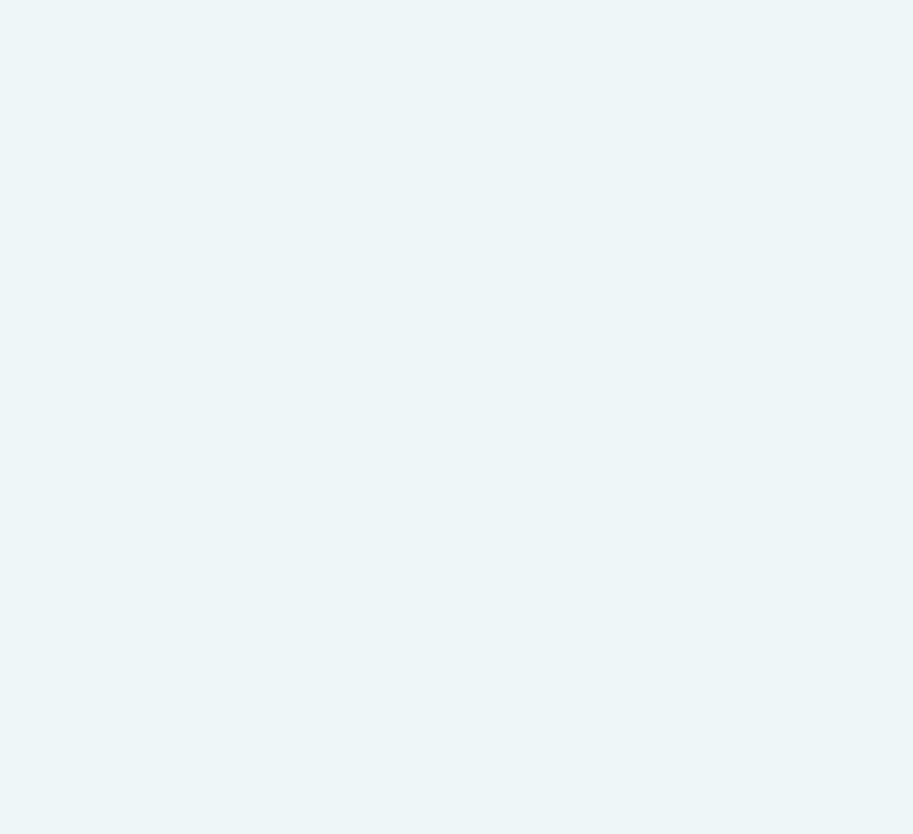
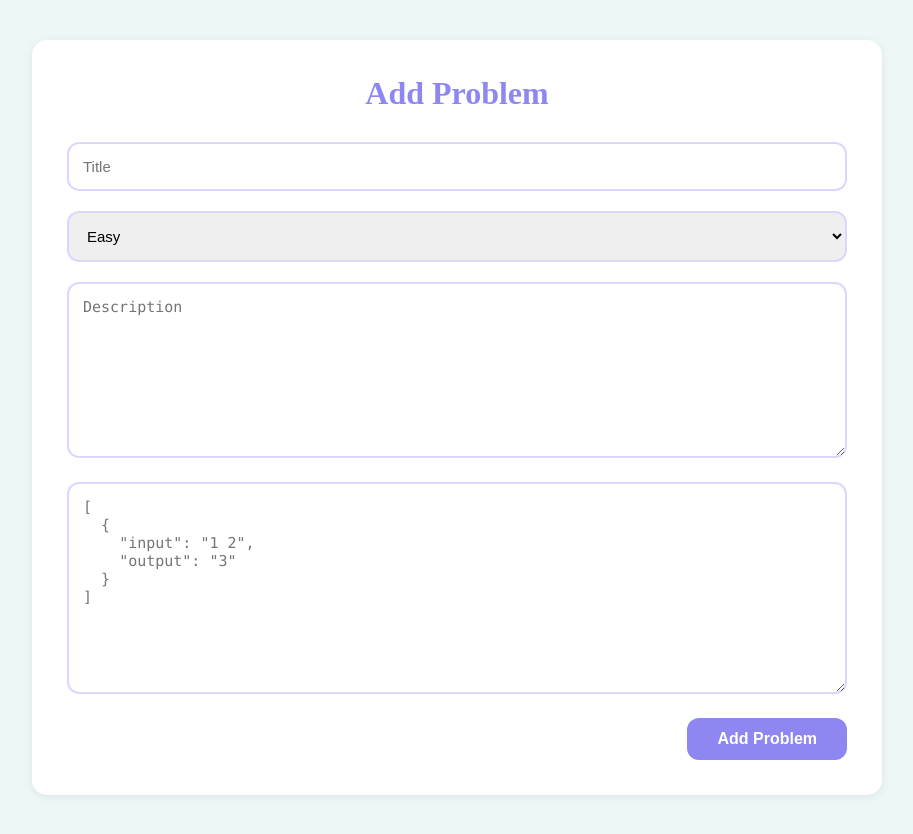
Before and after one commit to praneethkumarsanka9/runtime, a React app in the folder frontend/: page /add-problem in a window 1280 px wide. Before the commit this address had no page. Shown: the whole page, without its empty margins (183-1096 px from the left). Before the commit the page ends 800 px from the top, so only its background shows below. Built offline with nearby package versions, Linux system fonts and the light colour scheme; sample sign-in values are in the browser's storage; the HTML template or start-up script is replaced by a standard one.

Commit message:
Added a admin specified route to add problems

```diff
--- a/frontend/src/App.jsx
+++ b/frontend/src/App.jsx
@@ -6,6 +6,7 @@ import Register from "./pages/Register";
 import Verify from "./pages/Verify"
 import ProtectedRoute from "./compnents/ProtectedRoute";
 import ProblemDetail from "./pages/ProblemDetail";
+import AddProblem from "./pages/AddProblem";
 
 function App(){
     return (
@@ -23,6 +24,11 @@ function App(){
                <ProblemDetail/>
           </ProtectedRoute>
         }/>
+        <Route path="/add-problem" element={
+          <ProtectedRoute>
+               <AddProblem/>
+          </ProtectedRoute>
+        }/>
       </Routes>
     )
 }
--- /dev/null
+++ b/frontend/src/pages/AddProblem.css
@@ -0,0 +1,99 @@
+body{
+    background: #edf7f8;
+}
+
+.add-problem-container{
+
+    width: 70%;
+    max-width: 850px;
+
+    margin: 40px auto;
+
+    background: white;
+
+    padding: 35px;
+
+    border-radius: 15px;
+
+    box-shadow: 0 2px 10px rgba(0,0,0,.08);
+}
+
+.add-problem-container h1{
+
+    text-align: center;
+
+    color: #8f87f1;
+
+    margin-bottom: 30px;
+}
+
+.add-problem-container input,
+.add-problem-container select,
+.add-problem-container textarea{
+
+    width: 100%;
+
+    margin-bottom: 20px;
+
+    padding: 14px;
+
+    font-size: 15px;
+
+    border: 2px solid #dcd6ff;
+
+    border-radius: 12px;
+
+    outline: none;
+
+    box-sizing: border-box;
+
+    transition: .3s;
+}
+
+.add-problem-container input:focus,
+.add-problem-container select:focus,
+.add-problem-container textarea:focus{
+
+    border-color: #8f87f1;
+
+    box-shadow: 0 0 0 4px rgba(143,135,241,.15);
+}
+
+.add-problem-container textarea{
+
+    resize: vertical;
+
+    font-family: Consolas, monospace;
+}
+
+.add-problem-container button{
+
+    display: block;
+
+    margin-left: auto;
+
+    padding: 12px 30px;
+
+    border: none;
+
+    border-radius: 12px;
+
+    background: #8f87f1;
+
+    color: white;
+
+    font-size: 16px;
+
+    font-weight: 600;
+
+    cursor: pointer;
+
+    transition: .3s;
+}
+
+.add-problem-container button:hover{
+
+    background: #7b72eb;
+
+    box-shadow: 0 8px 20px rgba(143,135,241,.3);
+}
--- /dev/null
+++ b/frontend/src/pages/AddProblem.jsx
@@ -0,0 +1,84 @@
+import axios from "axios";
+import { useState } from "react";
+import { useNavigate } from "react-router-dom";
+import "./AddProblem.css";
+
+function AddProblem(){
+    const navigate = useNavigate();
+
+    const [title,setTitle] = useState("");
+    const [difficulty,setDifficulty] = useState("Easy");
+    const [description, setDescription] = useState("");
+    const [testcases, setTestcases] = useState("");
+
+    async function addProblem(){
+        try{
+            const token = localStorage.getItem("token");
+            await axios.post(
+                "http://localhost:3000/problems",
+                {
+                    title,
+                    difficulty,
+                    description,
+                    testcases: JSON.parse(testcases)
+                },
+                {
+                    headers:{
+                        Authorization: token
+                    }
+                }
+            );
+
+            alert("Problem Added");
+            navigate("/problems");
+        }catch(err){
+            console.log(err.response?.data);
+        }
+    }
+
+
+return (
+    <div className="add-problem-container">
+        <h1>Add Problem</h1>
+        <input
+            type="text"
+            placeholder="Title"
+            value={title}
+            onChange={(e) => setTitle(e.target.value)}
+        />
+        <select
+            value={difficulty}
+            onChange={(e) => setDifficulty(e.target.value)}
+        >
+            <option value="Easy">Easy</option>
+            <option value="Medium">Medium</option>
+            <option value="Hard">Hard</option>
+        </select>
+
+        <textarea
+            placeholder="Description"
+            rows="8"
+            value={description}
+            onChange={(e) => setDescription(e.target.value)}
+        />
+
+        <textarea
+            placeholder={`[
+  {
+    "input": "1 2",
+    "output": "3"
+  }
+]`}
+            rows="10"
+            value={testcases}
+            onChange={(e) => setTestcases(e.target.value)}
+        />
+
+        <button onClick={addProblem}>
+            Add Problem
+        </button>
+    </div>
+);
+}
+
+export default AddProblem;
--- a/frontend/src/pages/ProblemDetail.css
+++ b/frontend/src/pages/ProblemDetail.css
@@ -64,7 +64,10 @@ body{
 
 }
 
-
+.description {
+    white-space: pre-wrap;
+    line-height: 1.6;
+}
 
 .editor-actions{
     display: flex;
--- a/frontend/src/pages/ProblemDetail.jsx
+++ b/frontend/src/pages/ProblemDetail.jsx
@@ -117,7 +117,7 @@ int main(){
             <h1>{problem.title}</h1>
             <h3>Difficulty: {problem.difficulty}</h3>
             <h2>Description</h2>
-            <p>{problem.description}</p>
+            <p className="description">{problem.description}</p>
             <h2>Solve Here</h2>
             <CodeEditor code={code} setCode = {setCode}/>
             <h3 className="section-title">Input:</h3>
--- a/frontend/src/pages/Problems.css
+++ b/frontend/src/pages/Problems.css
@@ -73,23 +73,53 @@ body{
     margin: 0;
 }
 
-.logout-btn{
-    display: block;
-    margin: 30px auto;
+.bottom-buttons{
+    display: flex;
+    justify-content: center;
+    gap: 20px;
+    margin-top: 35px;
+}
+
+.logout-btn,
+.add-problem-btn{
     width: 200px;
     padding: 12px;
+
+    border-radius: 10px;
+
+    font-size: 16px;
+    font-weight: 600;
+
+    cursor: pointer;
+
+    transition: .3s ease;
+}
+
+/* Logout */
+
+.logout-btn{
     border: none;
-    border-radius: 10px;
-    background-color: #8f87f1;
+    background: #8f87f1;
     color: white;
-    font-size: 16px;
-    cursor: pointer;
 }
 
 .logout-btn:hover{
-    background-color: white;
+    background: white;
     color: black;
-    border: 1px black solid;
+    border: 1px solid black;
+}
+
+/* Add Problem */
+
+.add-problem-btn{
+    border: 2px solid #8f87f1;
+    background: white;
+    color: #8f87f1;
+}
+
+.add-problem-btn:hover{
+    background: #8f87f1;
+    color: white;
 }
 
 /* Pending Button */
@@ -117,6 +147,7 @@ body{
 
     background: #8f87f1;
     color: white;
+    border: white 1px solid;
 
 }
 
--- a/frontend/src/pages/Problems.jsx
+++ b/frontend/src/pages/Problems.jsx
@@ -12,6 +12,7 @@ function Problems(){
     const solved = complete.length;
     const total = problems.length;
     const percent = total === 0? 0 : (solved/total)*100;
+    const [role,setRole] = useState("");
 
     function logout(){
         localStorage.removeItem("token");
@@ -20,7 +21,6 @@ function Problems(){
 
     async function markDone(id){
         try{
-            console.log("clicked!!");
             const token = localStorage.getItem("token");
             await axios.post("http://localhost:3000/complete",
                 {id},
@@ -57,6 +57,7 @@ function Problems(){
             );
             setProblems(res.data.problems);
             setComplete(res.data.completed);
+            setRole(res.data.role);
         }catch(err){
             console.log(err.response?.data);
         }finally{
@@ -83,7 +84,6 @@ function Problems(){
 </div>
     );
     }
-    console.log(complete);
     return(
         <div>
             <img id="logo-problemDetail" src={logo} alt="Logo"/>
@@ -123,9 +123,19 @@ function Problems(){
                     </div>
                 ))
             }
+            <div className="bottom-buttons">
+            {role === "admin" &&(
+                <button
+                    className="add-problem-btn"
+                    onClick={() => navigate("/add-problem")}
+                >
+                    Add Problem
+                </button>
+            )}
             <button className="logout-btn" onClick={logout}>
                 Logout
             </button>
+            </div>
         </div>
         </div>
     );
```
Also changed, not shown: 1 other file (tests, documents, lock files or other folders).
